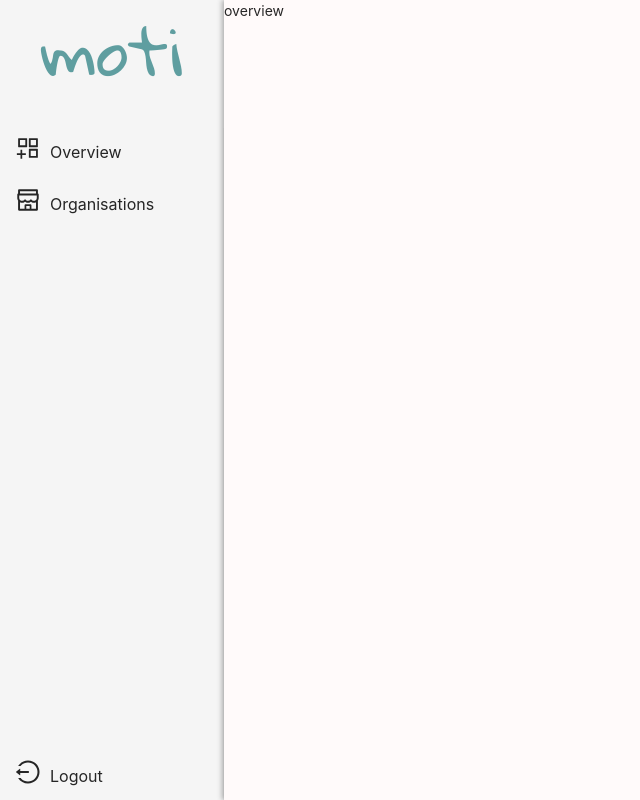
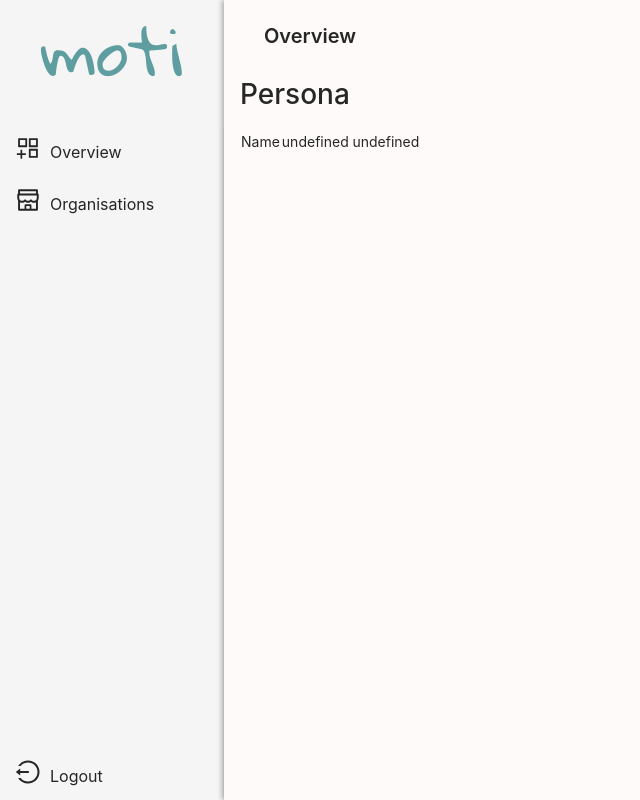
Before and after one commit to BennievanderWel/moti-fe, a React (Create React App) app: page / in a window 1280 px wide. Shown: the whole page, without its empty margins (0-640 px from the left). Built offline with nearby package versions, Linux system fonts and the light colour scheme; no server answers; the database is empty; sample sign-in values are in the browser's storage.

Commit message:
Added empty Overview component and moved around some context values

```diff
--- a/src/components/App.tsx
+++ b/src/components/App.tsx
@@ -20,12 +20,12 @@ type ProtectedRouteProps = {
   isAuthenticated: boolean;
 } & RouteProps;
 
-type ContextProps = {
+type AppContextProps = {
   logout: () => void;
   currentUser: User | null;
 };
 
-type User = {
+export type User = {
   uid: string;
   firstName: string;
   lastName: string;
@@ -42,7 +42,7 @@ export const ProtectedRoute = ({
   }
 };
 
-export const AppContext = React.createContext<Partial<ContextProps>>({});
+export const AppContext = React.createContext<Partial<AppContextProps>>({});
 
 const App: FC = () => {
   const [isAuthenticated, setIsAuthenticated] = React.useState(false);
@@ -82,9 +82,10 @@ const App: FC = () => {
     }
   };
 
+  if (isCheckingUser) return null;
+
   return (
-    <AppContext.Provider value={{ logout, currentUser }}>
-      {!isCheckingUser && (
+    <AppContext.Provider value={{ logout }}>
       <Router>
         <div className={styles.container}>
           <Switch>
@@ -92,12 +93,11 @@ const App: FC = () => {
               <Login login={login} />
             </Route>
             <ProtectedRoute isAuthenticated={isAuthenticated} path="/">
-                <Dashboard />
+              {currentUser && <Dashboard currentUser={currentUser} />}
             </ProtectedRoute>
           </Switch>
         </div>
       </Router>
-      )}
     </AppContext.Provider>
   );
 };
--- a/src/components/dashboard/Dashboard.module.scss
+++ b/src/components/dashboard/Dashboard.module.scss
@@ -11,6 +11,7 @@
 }
 
 .content {
+  padding: 0 1rem;
   flex-grow: 1;
   height: 100%;
   background-color: snow;
--- a/src/components/dashboard/Dashboard.tsx
+++ b/src/components/dashboard/Dashboard.tsx
@@ -1,26 +1,41 @@
-import React, { FC } from 'react';
+import React from 'react';
 import { Switch, Route } from 'react-router-dom';
+
 import NavBar from '../navBar/NavBar';
+import Overview from '../overview/Overview';
+import type { User } from '../App';
 
 import styles from './Dashboard.module.scss';
 
-const Dashboard: FC = () => {
+type Props = {
+  currentUser: User;
+};
+
+type DashboardContextProps = {
+  currentUser: User;
+};
+
+export const DashboardContext = React.createContext(
+  {} as DashboardContextProps
+);
+
+const Dashboard: React.FC<Props> = ({ currentUser }) => {
   return (
+    <DashboardContext.Provider value={{ currentUser }}>
       <div className={styles.container}>
         <div className={styles.sidebar}>
           <NavBar />
         </div>
         <div className={styles.content}>
           <Switch>
-          <Route exact path="/">
-            overview
-          </Route>
+            <Route exact path="/" component={Overview} />
             <Route exact path="/organisations">
               Organisations
             </Route>
           </Switch>
         </div>
       </div>
+    </DashboardContext.Provider>
   );
 };
 
--- /dev/null
+++ b/src/components/overview/Overview.tsx
@@ -0,0 +1,24 @@
+import React from 'react';
+import { PageHeader } from 'antd';
+import { DashboardContext } from '../dashboard/Dashboard';
+
+const Overview: React.FC = () => {
+  const currentUser = React.useContext(DashboardContext).currentUser;
+
+  return (
+    <div>
+      <PageHeader title="Overview" />
+      <h1>Persona</h1>
+      <table>
+        <tbody>
+          <tr>
+            <td>Name</td>
+            <td>{`${currentUser.firstName} ${currentUser.lastName}`}</td>
+          </tr>
+        </tbody>
+      </table>
+    </div>
+  );
+};
+
+export default Overview;
--- a/src/firebase.config.js
+++ b/src/firebase.config.js
@@ -1,4 +1,4 @@
-export default {
+const config = {
   apiKey: 'AIzaSyBNDrZGPkSsi8xd3tqyOdIL9zibKtPh6h4',
   authDomain: 'moti-3a155.firebaseapp.com',
   projectId: 'moti-3a155',
@@ -7,3 +7,5 @@ export default {
   appId: '1:231160602569:web:01341c626f094f6b7d1218',
   measurementId: 'G-0FTNWBD6Q6',
 };
+
+export default config;
```
Lines whose indentation alone changed are shown as unchanged.
